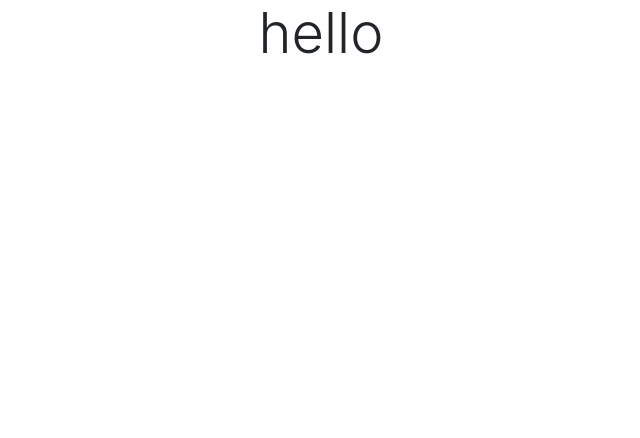
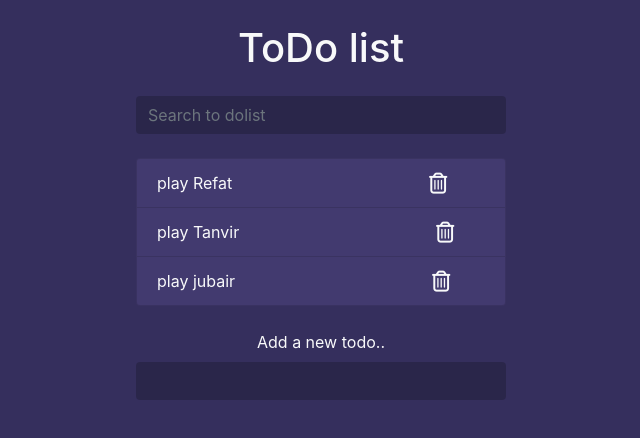
Before and after one commit to Refat5/modernJs, a plain HTML site: page chapter_10/index.html in a window 1280 px wide. Shown: the whole page, without its empty margins (319-959 px from the left). Drawn offline with nearby package versions, Linux system fonts and the light colour scheme.

```diff
--- a/chapter_10/app.js
+++ b/chapter_10/app.js
@@ -0,0 +1,34 @@
+const addForm = document.querySelector('.add');
+const list = document.querySelector('.todos');
+
+const generateTemplate = todo => {
+    const html = `
+<li class="list-group-item d-flex justify-content0between align-items-center">
+<span>${todo}</span>
+<i class="far fa-trash-alt delete"></i>
+</li>
+`;
+    list.innerHTML += html;
+
+};
+
+addForm.addEventListener('submit', e => {
+    e.preventDefault();
+    const todo = addForm.add.value.trim();
+    console.log(todo);
+    if (todo.length) {
+        generateTemplate(todo);
+        addForm.reset();
+    }
+
+
+});
+
+//  Delete todos
+
+list.addEventListener('click', e => {
+    if(e.target.classList.contains('delete')){
+        e.target.parentElement.remove();
+    }
+
+});
--- a/chapter_10/custom.css
+++ b/chapter_10/custom.css
@@ -0,0 +1,28 @@
+body {
+    background: #352f5d !important;
+}
+
+.container {
+    max-width: 400px !important;
+
+}
+
+input[type=text],
+input[type=text]:focus {
+    color: #fff;
+    border: none;
+    background: rgb(0, 0, 0, 0.2);
+    max-width: 400px;
+}
+
+.todos li {
+    background: #423a6f;
+}
+
+.delete {
+    cursor: pointer;
+    margin-left: 60%;
+
+    font-size: 21px;
+
+}
--- a/chapter_10/index.html
+++ b/chapter_10/index.html
@@ -1,14 +1,51 @@
 <html lang="en">
+
 <head>
     <meta charset="UTF-8">
     <meta name="viewport" content="width=device-width, initial-scale=1.0">
+    <script src="https://kit.fontawesome.com/c9d1daa3b2.js" crossorigin="anonymous"></script>
+    <link rel="stylesheet" href="https://stackpath.bootstrapcdn.com/bootstrap/4.5.2/css/bootstrap.min.css"
+        integrity="sha384-JcKb8q3iqJ61gNV9KGb8thSsNjpSL0n8PARn9HuZOnIxN0hoP+VmmDGMN5t9UJ0Z" crossorigin="anonymous">
     <link rel="stylesheet" href="custom.css">
-    <link rel="stylesheet" href="https://stackpath.bootstrapcdn.com/font-awesome/4.7.0/css/font-awesome.min.css">
-    <link rel="stylesheet" href="https://stackpath.bootstrapcdn.com/bootstrap/4.5.2/css/bootstrap.min.css" integrity="sha384-JcKb8q3iqJ61gNV9KGb8thSsNjpSL0n8PARn9HuZOnIxN0hoP+VmmDGMN5t9UJ0Z" crossorigin="anonymous">
+
     <title>Document</title>
 </head>
+
 <body>
-    <center class="display-4"> hello </center>
+    <div class="container">
+        <header class="text-center text-light my-4">
+            <h1 class="mb-4">ToDo list</h1>
 
+            <form action="" class="search">
+                <input type="text" class="form-control m-auto" name="search" placeholder="Search to dolist">
+            </form>
+
+        </header>
+<div>
+        <ul class="list-group todos mx-auto text-light">
+            <li class="list-group-item d-flex justify-content0between align-items-center">
+                <span>play Refat</span>
+                <i class="far fa-trash-alt delete"></i>
+            </li>
+
+            <li class="list-group-item d-flex justify-content0between align-items-center">
+                <span>play Tanvir</span>
+                <i class="far fa-trash-alt delete"></i>
+            </li>
+
+            <li class="list-group-item d-flex justify-content0between align-items-center">
+                <span>play jubair</span>
+                <i class="far fa-trash-alt delete"></i>
+            </li>
+        </ul>
+    </div>
+        <form action="" class="add text-center my-4">
+            <label for="" class="text-light">Add a new todo..</label>
+            <input type="text" class="form-control m-auto" name="add">
+        </form>
+    </div>
+
+    <script src="app.js "></script>
 </body>
+
 </html>
```
